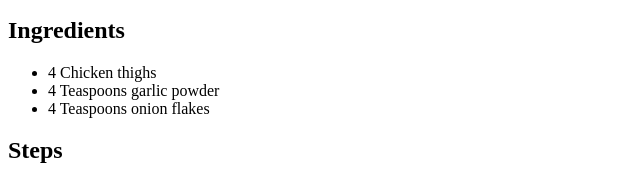
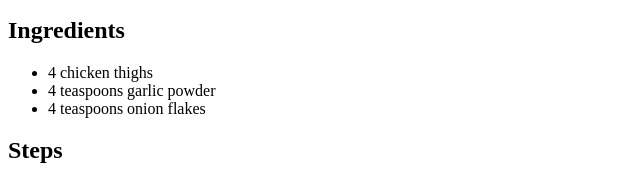
Before and after one commit to Cobus1892/odin-recipes, a plain HTML site: page recipes/baked-chicken-thighs.html in a window 1280 px wide. Shown: the part 702-883 px from the top of the page, 0-640 px from the left. Drawn offline with Linux system fonts and the light colour scheme.

Commit message:
tidy up HTML file

```diff
--- a/recipes/baked-chicken-thighs.html
+++ b/recipes/baked-chicken-thighs.html
@@ -15,9 +15,9 @@
 
         <h2>Ingredients</h3>
         <ul>
-            <li>4 Chicken thighs</li>
-            <li>4 Teaspoons garlic powder</li>
-            <li>4 Teaspoons onion flakes</li>
+            <li>4 chicken thighs</li>
+            <li>4 teaspoons garlic powder</li>
+            <li>4 teaspoons onion flakes</li>
         </ul>
 
         <h2>Steps</h2>
```
